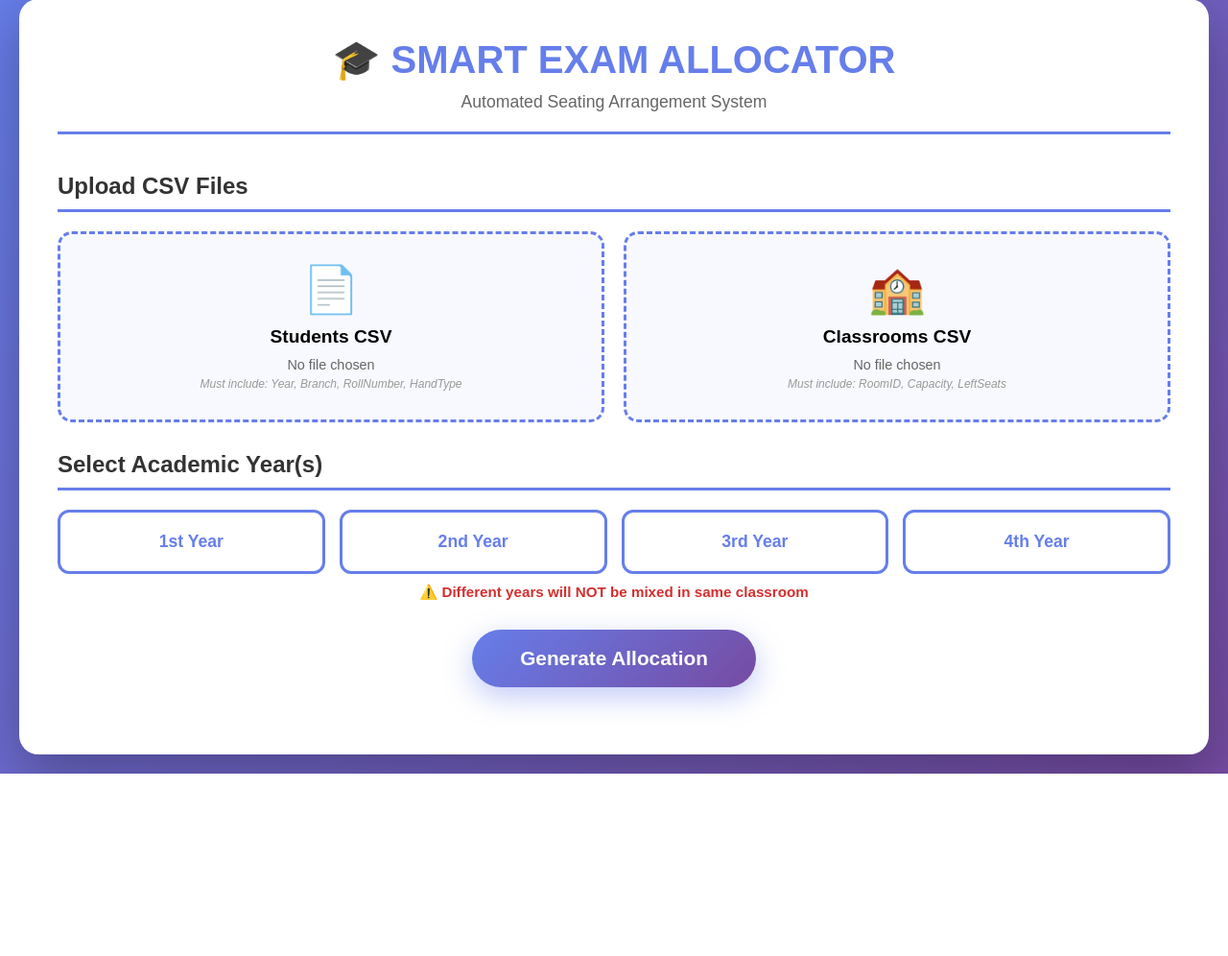
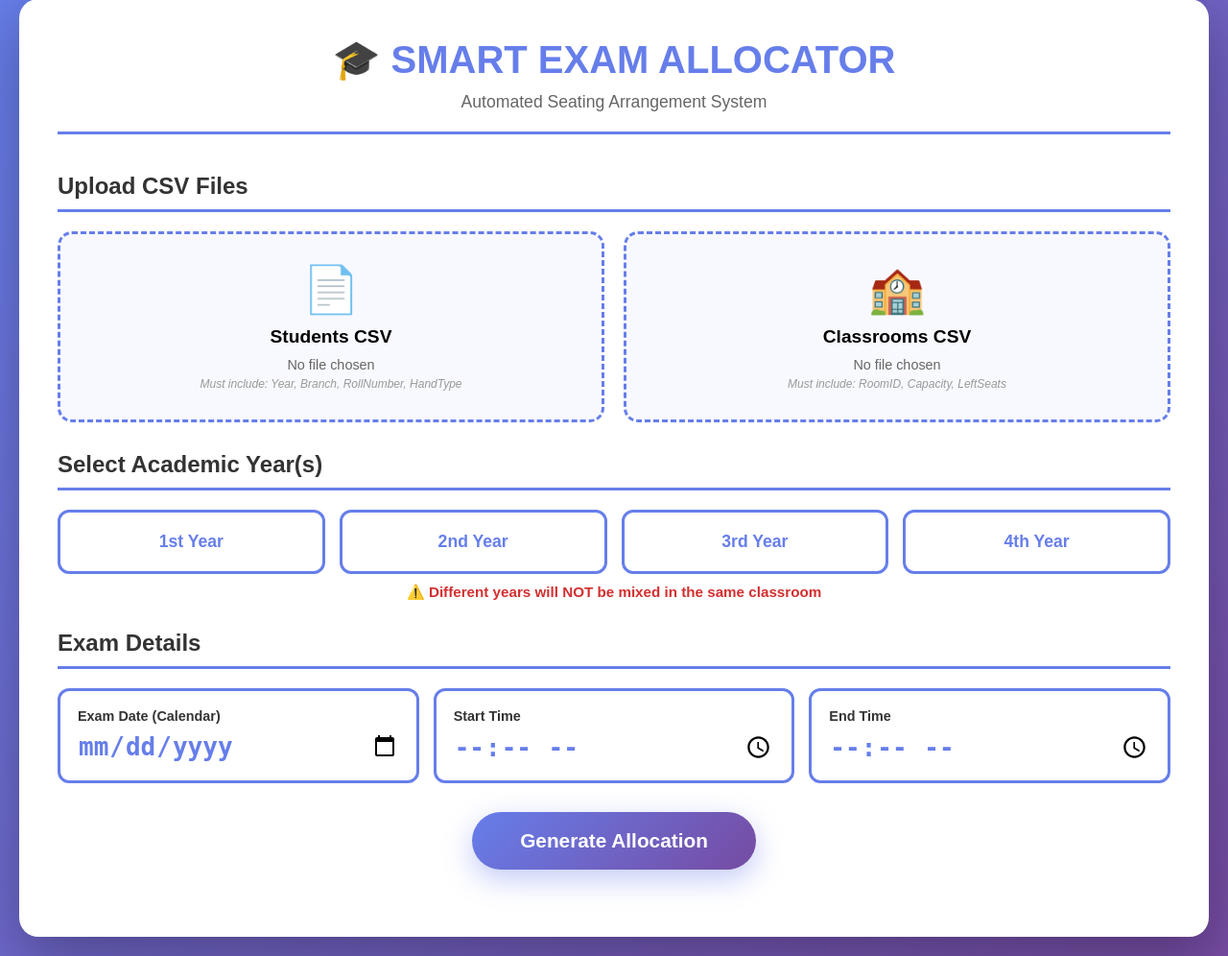
Before and after one commit to krixhnndu/Smart-Examroom-Allocator, a Flask app: page / in a window 1280 px wide. Shown: the part 21-1017 px from the top of the page at 96% size. Before the commit the page ends 827 px from the top, so only its background shows below. Run offline with Flask 3, Linux system fonts and the light colour scheme; some libraries are stand-ins or nearby versions.

Commit message:
Date settings

```diff
--- a/static/script.js
+++ b/static/script.js
@@ -1,4 +1,4 @@
-// File upload handling
+// ================= FILE UPLOAD HANDLING =================
 const studentsInput = document.getElementById('students-csv');
 const classroomsInput = document.getElementById('classrooms-csv');
 const studentsFileName = document.getElementById('students-file-name');
@@ -16,14 +16,13 @@ classroomsInput.addEventListener('change', (e) => {
     }
 });
 
-// Year selection handling
+// ================= YEAR SELECTION =================
 const yearButtons = document.querySelectorAll('.year-btn');
 const selectedYears = new Set();
 
 yearButtons.forEach(button => {
     button.addEventListener('click', () => {
         const year = button.dataset.year;
-
         if (selectedYears.has(year)) {
             selectedYears.delete(year);
             button.classList.remove('active');
@@ -34,7 +33,7 @@ yearButtons.forEach(button => {
     });
 });
 
-// Generate allocation
+// ================= GLOBALS =================
 const generateBtn = document.getElementById('generate-btn');
 const loading = document.getElementById('loading');
 const errorMessage = document.getElementById('error-message');
@@ -42,9 +41,13 @@ const resultsSection = document.getElementById('results-section');
 const allocationTable = document.getElementById('allocation-table');
 
 let currentAllocationData = null;
+let examDateFinal = '';
+let examTimeFinal = '';
 
+// ================= GENERATE ALLOCATION =================
 generateBtn.addEventListener('click', async () => {
-    // Validate inputs
+
+    // --------- BASIC VALIDATION ---------
     if (!studentsInput.files.length || !classroomsInput.files.length) {
         showError('Please upload both CSV files');
         return;
@@ -55,19 +58,49 @@ generateBtn.addEventListener('click', async () => {
         return;
     }
 
-    // Hide previous results and errors
+    // --------- EXAM DATE & TIME HANDLING ---------
+    const datePicker = document.getElementById('exam-date-picker')?.value;
+    const manualDate = document.getElementById('exam-date-manual')?.value.trim();
+    const startTime = document.getElementById('start-time')?.value;
+    const endTime = document.getElementById('end-time')?.value;
+
+    // Choose manual date > calendar date
+    if (manualDate) {
+        const dateRegex = /^\d{2}\/\d{2}\/\d{4}$/;
+        if (!dateRegex.test(manualDate)) {
+            showError('Enter date in DD/MM/YYYY format');
+            return;
+        }
+        examDateFinal = manualDate;
+    } else if (datePicker) {
+        examDateFinal = new Date(datePicker).toLocaleDateString('en-GB');
+    } else {
+        showError('Please select or enter exam date');
+        return;
+    }
+
+    if (!startTime || !endTime) {
+        showError('Please select exam start and end time');
+        return;
+    }
+
+    if (endTime <= startTime) {
+        showError('End time must be after start time');
+        return;
+    }
+
+    examTimeFinal = `${formatTime(startTime)} - ${formatTime(endTime)}`;
+
+    // --------- UI STATE ---------
     errorMessage.style.display = 'none';
     resultsSection.style.display = 'none';
     loading.style.display = 'block';
 
-    // Prepare form data
+    // --------- FORM DATA ---------
     const formData = new FormData();
     formData.append('students_csv', studentsInput.files[0]);
     formData.append('classrooms_csv', classroomsInput.files[0]);
-
-    selectedYears.forEach(year => {
-        formData.append('years[]', year);
-    });
+    selectedYears.forEach(year => formData.append('years[]', year));
 
     try {
         const response = await fetch('/allocate', {
@@ -76,7 +109,6 @@ generateBtn.addEventListener('click', async () => {
         });
 
         const result = await response.json();
-
         loading.style.display = 'none';
 
         if (result.success) {
@@ -91,6 +123,7 @@ generateBtn.addEventListener('click', async () => {
     }
 });
 
+// ================= ERROR DISPLAY =================
 function showError(message) {
     errorMessage.textContent = message;
     errorMessage.style.display = 'block';
@@ -99,21 +132,20 @@ function showError(message) {
     }, 5000);
 }
 
+// ================= DISPLAY RESULTS =================
 function displayResults(result) {
-    // Update stats
+
     document.getElementById('total-halls').textContent = result.rooms_used;
     document.getElementById('total-students').textContent = result.total_allocated;
 
-    // Set current date
-    const today = new Date();
-    const dateStr = today.toLocaleDateString('en-GB', {
-        day: '2-digit',
-        month: '2-digit',
-        year: 'numeric'
-    });
-    document.getElementById('exam-date').textContent = dateStr;
+    // Display exam date in UI
+    document.getElementById('exam-date').textContent = examDateFinal;
 
-    // Build table HTML matching reference format
+    // Update PDF header values
+    document.getElementById("pdf-date").textContent = examDateFinal;
+    document.getElementById("pdf-time").textContent = examTimeFinal;
+
+
     let tableHTML = `
         <table>
             <thead>
@@ -129,32 +161,25 @@ function displayResults(result) {
     `;
 
     result.allocation.forEach(room => {
-        const leftHandedDisplay = room.left_handed_chairs ? room.left_handed_chairs : '';
-
         tableHTML += `
             <tr>
-                <td class="room-cell">${room.room_id}</td>
-                <td class="branch-cell">${room.branch}</td>
-                <td class="roll-cell">${room.first_roll} to ${room.last_roll}</td>
-                <td class="count-cell">${room.total_students}</td>
-                <td class="left-handed-cell">${leftHandedDisplay}</td>
+                <td>${room.room_id}</td>
+                <td>${room.branch}</td>
+                <td>${room.first_roll} to ${room.last_roll}</td>
+                <td>${room.total_students}</td>
+                <td>${room.left_handed_chairs || ''}</td>
             </tr>
         `;
     });
 
-    tableHTML += `
-            </tbody>
-        </table>
-    `;
+    tableHTML += `</tbody></table>`;
+    allocationTable.innerHTML = tableHTML;
 
-    allocationTable.innerHTML = tableHTML;
     resultsSection.style.display = 'block';
-
-    // Scroll to results
     resultsSection.scrollIntoView({ behavior: 'smooth' });
 }
 
-// PDF download using jsPDF
+// ================= PDF DOWNLOAD =================
 const downloadPdfBtn = document.getElementById('download-pdf-btn');
 
 downloadPdfBtn.addEventListener('click', () => {
@@ -163,9 +188,9 @@ downloadPdfBtn.addEventListener('click', () => {
     const { jsPDF } = window.jspdf;
     const doc = new jsPDF();
 
-    // Header
+    // HEADER
+    doc.setFont('helvetica', 'bold');
     doc.setFontSize(16);
-    doc.setFont('helvetica', 'bold');
     doc.text('SCMS SCHOOL OF ENGINEERING AND TECHNOLOGY', 105, 15, { align: 'center' });
 
     doc.setFontSize(12);
@@ -174,20 +199,15 @@ downloadPdfBtn.addEventListener('click', () => {
     doc.setFontSize(14);
     doc.text('Internal Examination - Seating Arrangement', 105, 30, { align: 'center' });
 
-    // Date and info
+    // DATE & TIME
+    doc.setFont('helvetica', 'normal');
     doc.setFontSize(10);
-    doc.setFont('helvetica', 'normal');
-    const today = new Date();
-    const dateStr = today.toLocaleDateString('en-GB', {
-        day: '2-digit',
-        month: '2-digit',
-        year: 'numeric'
-    });
-    doc.text(`DATE: ${dateStr}`, 14, 40);
-    doc.text(`Total Halls: ${currentAllocationData.rooms_used}`, 14, 46);
-    doc.text(`Total Appearing Students: ${currentAllocationData.total_allocated}`, 120, 40);
+    doc.text(`DATE: ${examDateFinal}`, 14, 40);
+    doc.text(`TIME: ${examTimeFinal}`, 14, 46);
+    doc.text(`Total Halls: ${currentAllocationData.rooms_used}`, 120, 40);
+    doc.text(`Total Students: ${currentAllocationData.total_allocated}`, 120, 46);
 
-    // Prepare table data
+    // TABLE DATA
     const tableData = currentAllocationData.allocation.map(room => [
         room.room_id,
         room.branch,
@@ -196,32 +216,27 @@ downloadPdfBtn.addEventListener('click', () => {
         room.left_handed_chairs ? room.left_handed_chairs.toString() : ''
     ]);
 
-    // Add table
     doc.autoTable({
         head: [['Room No.', 'Dept./Subj.', 'Roll No.', 'Total Students', 'Left-Handed Chairs']],
         body: tableData,
-        startY: 52,
+        startY: 55,
         theme: 'grid',
-        styles: {
-            fontSize: 9,
-            cellPadding: 3
-        },
-        headStyles: {
-            fillColor: [102, 126, 234],
-            textColor: 255,
-            fontStyle: 'bold'
-        },
-        alternateRowStyles: {
-            fillColor: [248, 249, 255]
-        }
+        styles: { fontSize: 9, cellPadding: 3 },
+        headStyles: { fillColor: [102, 126, 234], textColor: 255 }
     });
 
-    // Footer
-    const finalY = doc.lastAutoTable.finalY || 52;
+    const finalY = doc.lastAutoTable.finalY || 55;
     doc.setFontSize(8);
-    doc.text('NB: Students are advised to note the Exam Hall numbers', 14, finalY + 10);
-    doc.text('as they are liable to change for each session.', 14, finalY + 15);
+    doc.text('NB: Students are advised to note the Exam Hall numbers.', 14, finalY + 10);
 
-    // Save PDF
-    doc.save(`seating_arrangement_${dateStr.replace(/\//g, '-')}.pdf`);
+    doc.save(`seating_arrangement_${examDateFinal.replace(/\//g, '-')}.pdf`);
 });
+
+// ================= UTIL =================
+function formatTime(time24) {
+    const [h, m] = time24.split(':');
+    const hour = parseInt(h);
+    const suffix = hour >= 12 ? 'PM' : 'AM';
+    const hour12 = hour % 12 || 12;
+    return `${hour12}:${m} ${suffix}`;
+}
--- a/static/style.css
+++ b/static/style.css
@@ -38,12 +40,15 @@ header p {
     font-size: 1.1em;
 }
 
+/* ================= UPLOAD ================= */
+
 .upload-section {
     margin-bottom: 30px;
 }
 
 .upload-section h2,
 .year-selection h2,
+.exam-details h2,
 .results-header h2 {
     color: #333;
     font-size: 1.5em;
@@ -151,6 +156,54 @@ header p {
     font-weight: bold;
 }
 
+/* ================= EXAM DETAILS (MATCH YEAR DESIGN) ================= */
+
+.exam-details {
+    margin-bottom: 30px;
+}
+
+.exam-card-grid {
+    display: grid;
+    grid-template-columns: repeat(auto-fit, minmax(220px, 1fr));
+    gap: 15px;
+}
+
+.exam-card {
+    padding: 18px;
+    font-size: 1em;
+    font-weight: bold;
+    border: 3px solid #667eea;
+    background: white;
+    color: #667eea;
+    border-radius: 12px;
+    transition: all 0.3s ease;
+}
+
+.exam-card:hover {
+    background: #f8f9ff;
+    transform: scale(1.03);
+}
+
+.exam-card label {
+    display: block;
+    font-size: 0.9em;
+    margin-bottom: 8px;
+    color: #333;
+}
+
+.exam-card input {
+    width: 100%;
+    border: none;
+    outline: none;
+    font-size: 2em;
+    font-weight: bold;
+    color: #667eea;
+    background: transparent;
+    cursor: pointer;
+}
+
+/* ================= ACTION ================= */
+
 .action-section {
     text-align: center;
     margin: 30px 0;
--- a/templates/index.html
+++ b/templates/index.html
@@ -4,17 +4,24 @@
     <meta charset="UTF-8">
     <meta name="viewport" content="width=device-width, initial-scale=1.0">
     <title>Smart Exam Allocator - Updated</title>
+
     <link rel="stylesheet" href="{{ url_for('static', filename='style.css') }}">
+
+    <!-- PDF libraries -->
     <script src="https://cdnjs.cloudflare.com/ajax/libs/jspdf/2.5.1/jspdf.umd.min.js"></script>
     <script src="https://cdnjs.cloudflare.com/ajax/libs/jspdf-autotable/3.5.31/jspdf.plugin.autotable.min.js"></script>
 </head>
+
 <body>
 <div class="container">
+
+    <!-- HEADER -->
     <header>
         <h1>🎓 SMART EXAM ALLOCATOR</h1>
         <p>Automated Seating Arrangement System</p>
     </header>
 
+    <!-- UPLOAD SECTION -->
     <div class="upload-section">
         <h2>Upload CSV Files</h2>
 
@@ -45,6 +52,7 @@
         </div>
     </div>
 
+    <!-- YEAR SELECTION -->
     <div class="year-selection">
         <h2>Select Academic Year(s)</h2>
         <div class="year-buttons">
@@ -53,37 +61,81 @@
             <button class="year-btn" data-year="3">3rd Year</button>
             <button class="year-btn" data-year="4">4th Year</button>
         </div>
-            <p class="year-hint">⚠️ Different years will NOT be mixed in same classroom</p>
+        <p class="year-hint">⚠️ Different years will NOT be mixed in the same classroom</p>
     </div>
 
+    <div class="exam-details">
+    <h2>Exam Details</h2>
+
+    <div class="exam-card-grid">
+
+        <div class="exam-card">
+            <label>Exam Date (Calendar)</label>
+            <input type="date" id="exam-date-picker">
+        </div>
+
+
+        <div class="exam-card">
+            <label>Start Time</label>
+            <input type="time" id="start-time">
+        </div>
+
+        <div class="exam-card">
+            <label>End Time</label>
+            <input type="time" id="end-time">
+        </div>
+
+    </div>
+</div>
+
+
+    <!-- ACTION -->
     <div class="action-section">
         <button id="generate-btn" class="generate-btn">Generate Allocation</button>
     </div>
 
+    <!-- LOADING -->
     <div id="loading" class="loading" style="display: none;">
         <div class="spinner"></div>
         <p>Generating allocation...</p>
     </div>
 
+    <!-- ERROR -->
     <div id="error-message" class="error-message" style="display: none;"></div>
 
+    <!-- RESULTS -->
     <div id="results-section" style="display: none;">
+
+        <!-- PDF HEADER (USED FOR PRINTING) -->
+        <div id="pdf-header">
+            <h2>Examination Seating Arrangement</h2>
+            <p>
+                <strong>Date:</strong> <span id="pdf-date">-</span><br>
+                <strong>Time:</strong> <span id="pdf-time">-</span>
+            </p>
+            <hr>
+        </div>
+
         <div class="results-header">
             <h2>📋 Seating Arrangement</h2>
+
             <div class="stats">
                 <div class="stat-box">
-                        <span class="stat-label">Total Halls</span>
+                    <span class="stat-label">Total Halls:</span>
                     <span class="stat-value" id="total-halls">0</span>
                 </div>
+
                 <div class="stat-box">
-                        <span class="stat-label">Total Students</span>
+                    <span class="stat-label">Total Students:</span>
                     <span class="stat-value" id="total-students">0</span>
                 </div>
+
                 <div class="stat-box">
-                        <span class="stat-label">Date</span>
+                    <span class="stat-label">Exam Date:</span>
                     <span class="stat-value" id="exam-date" style="font-size: 1em;">-</span>
                 </div>
             </div>
+
             <button id="download-pdf-btn" class="download-btn">📥 Download PDF</button>
         </div>
 
@@ -91,6 +143,7 @@
             <!-- Table will be inserted here -->
         </div>
     </div>
+
 </div>
 
 <script src="{{ url_for('static', filename='script.js') }}"></script>
```
Also changed, not shown: other parts of static/style.css (+41 -120 lines). Lines whose indentation alone changed are shown as unchanged.
